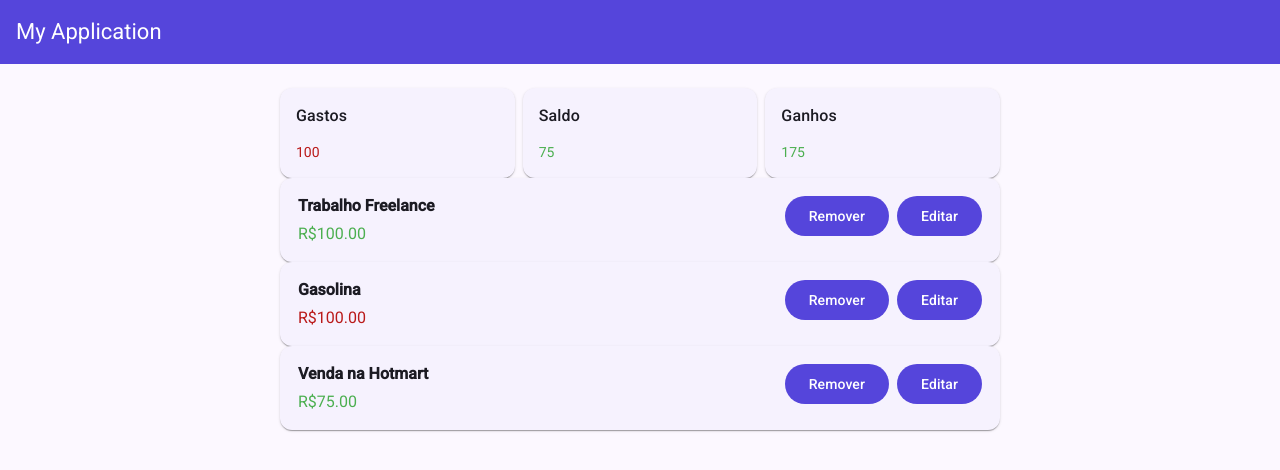
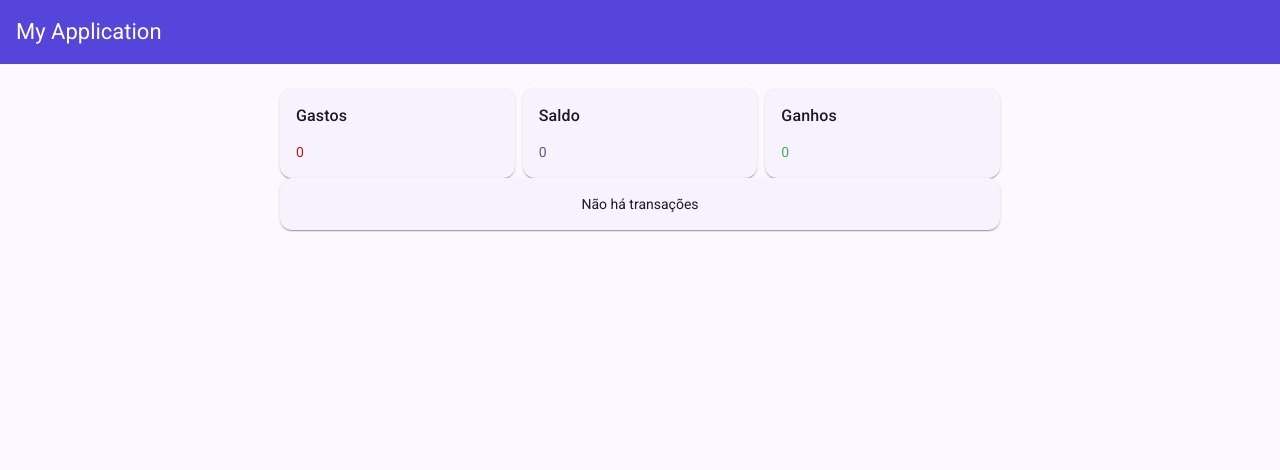
Before and after one commit to eduardobertozi/gerenciador-financeiro, an Angular app: page / in a window 1280 px wide. Shown: the top 470 px of the page. Built offline with nearby package versions, Linux system fonts and the light colour scheme.

Commit message:
feat: adiciona componente para mostrar mensagem quando não há transações

```diff
--- /dev/null
+++ b/src/app/features/home/components/no-transactions/no-transactions.html
@@ -0,0 +1,3 @@
+<mat-card>
+  <mat-card-content class="card-content">Não há transações</mat-card-content>
+</mat-card>
--- /dev/null
+++ b/src/app/features/home/components/no-transactions/no-transactions.scss
@@ -0,0 +1,4 @@
+.card-content {
+  display: flex;
+  justify-content: center;
+}
--- /dev/null
+++ b/src/app/features/home/components/no-transactions/no-transactions.ts
@@ -0,0 +1,10 @@
+import { Component } from '@angular/core';
+import { MatCardModule } from '@angular/material/card';
+
+@Component({
+  selector: 'app-no-transactions',
+  imports: [MatCardModule],
+  templateUrl: './no-transactions.html',
+  styleUrl: './no-transactions.scss',
+})
+export class NoTransactions {}
--- a/src/app/features/home/home.html
+++ b/src/app/features/home/home.html
@@ -2,4 +2,6 @@
 
 @for (transaction of transactions(); track transaction) {
   <app-transaction-item [transaction]="transaction"></app-transaction-item>
+} @empty {
+  <app-no-transactions />
 }
--- a/src/app/features/home/home.ts
+++ b/src/app/features/home/home.ts
@@ -1,19 +1,19 @@
-import { TransactionType } from '@/app/shared/transaction/enums/transaction-type';
 import { Transaction } from '@/app/shared/transaction/interfaces/transaction';
 import { Component, signal } from '@angular/core';
 import { Balance } from './components/balance/balance';
+import { NoTransactions } from './components/no-transactions/no-transactions';
 import { TransactionItem } from './components/transaction-item/transaction-item';
 
 @Component({
   selector: 'app-home',
-  imports: [Balance, TransactionItem],
+  imports: [Balance, TransactionItem, NoTransactions],
   templateUrl: './home.html',
   styleUrl: './home.scss',
 })
 export class Home {
   transactions = signal<Transaction[]>([
-    { title: 'Trabalho Freelance', value: 100, type: TransactionType.INCOME },
-    { title: 'Gasolina', value: 100, type: TransactionType.OUTCOME },
-    { title: 'Venda na Hotmart', value: 75, type: TransactionType.INCOME },
+    // { title: 'Trabalho Freelance', value: 100, type: TransactionType.INCOME },
+    // { title: 'Gasolina', value: 100, type: TransactionType.OUTCOME },
+    // { title: 'Venda na Hotmart', value: 75, type: TransactionType.INCOME },
   ]);
 }
```
